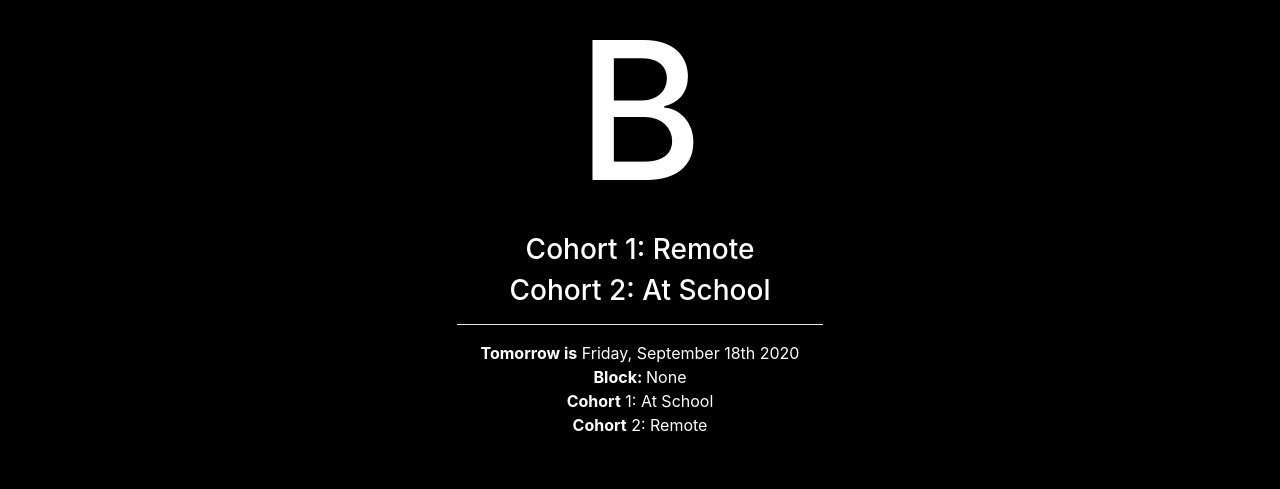
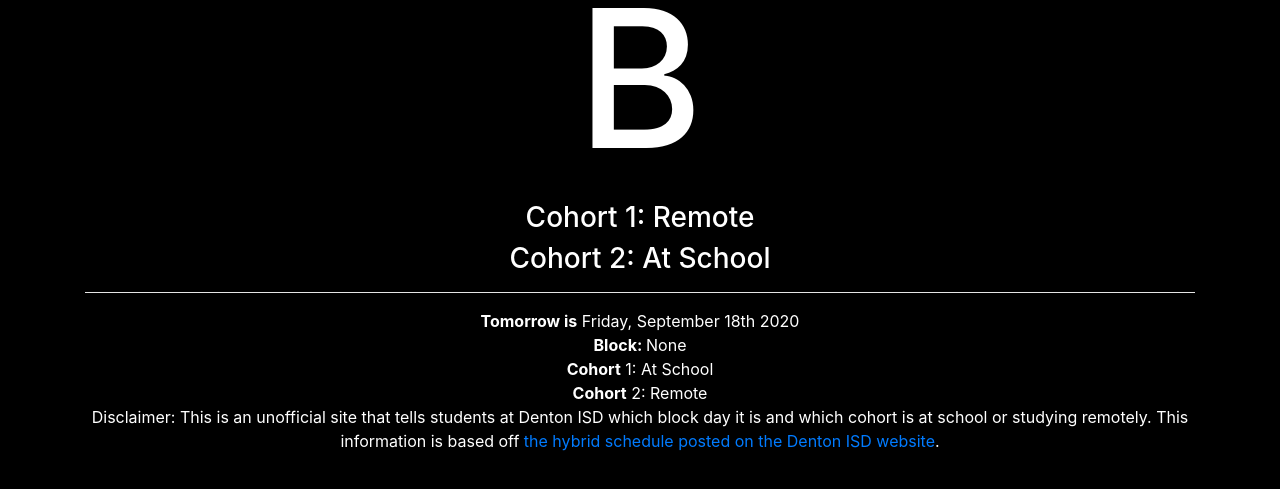
Before and after one commit to ninacdot/disd-block-schedule, a plain HTML site: page index.html in a window 1280 px wide. Shown: the part 225-714 px from the top of the page. Drawn offline with nearby package versions, Linux system fonts and the light colour scheme.

Commit message:
Update index.html
- Added disclaimer

```diff
--- a/index.html
+++ b/index.html
@@ -44,6 +44,7 @@
         <hr />
         <footer>
           <div id="tomorrow"></div>
+          <p>Disclaimer: This is an unofficial site that tells students at Denton ISD which block day it is and which cohort is at school or studying remotely. This information is based off <a href="https://www.dentonisd.org/Page/102412">the hybrid schedule posted on the Denton ISD website</a>.
         </footer>
       </div>
     </div>
```
